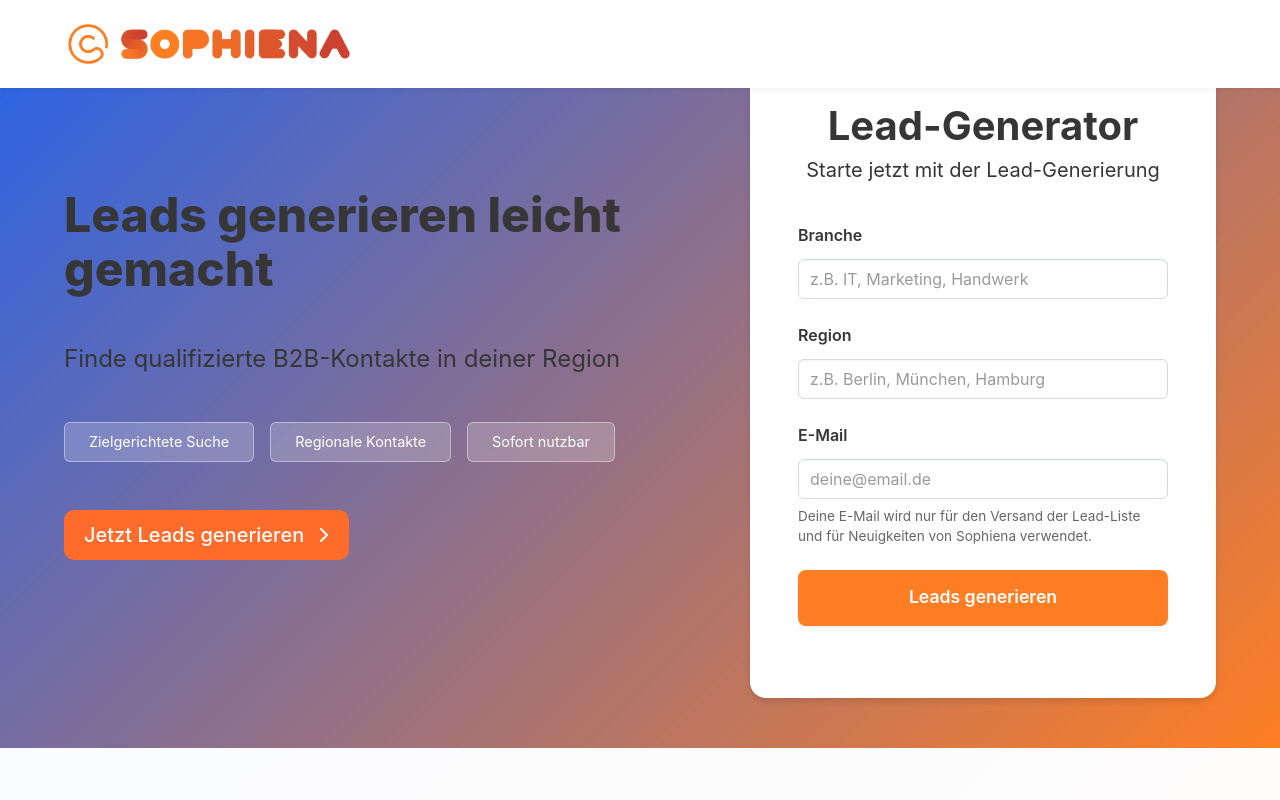
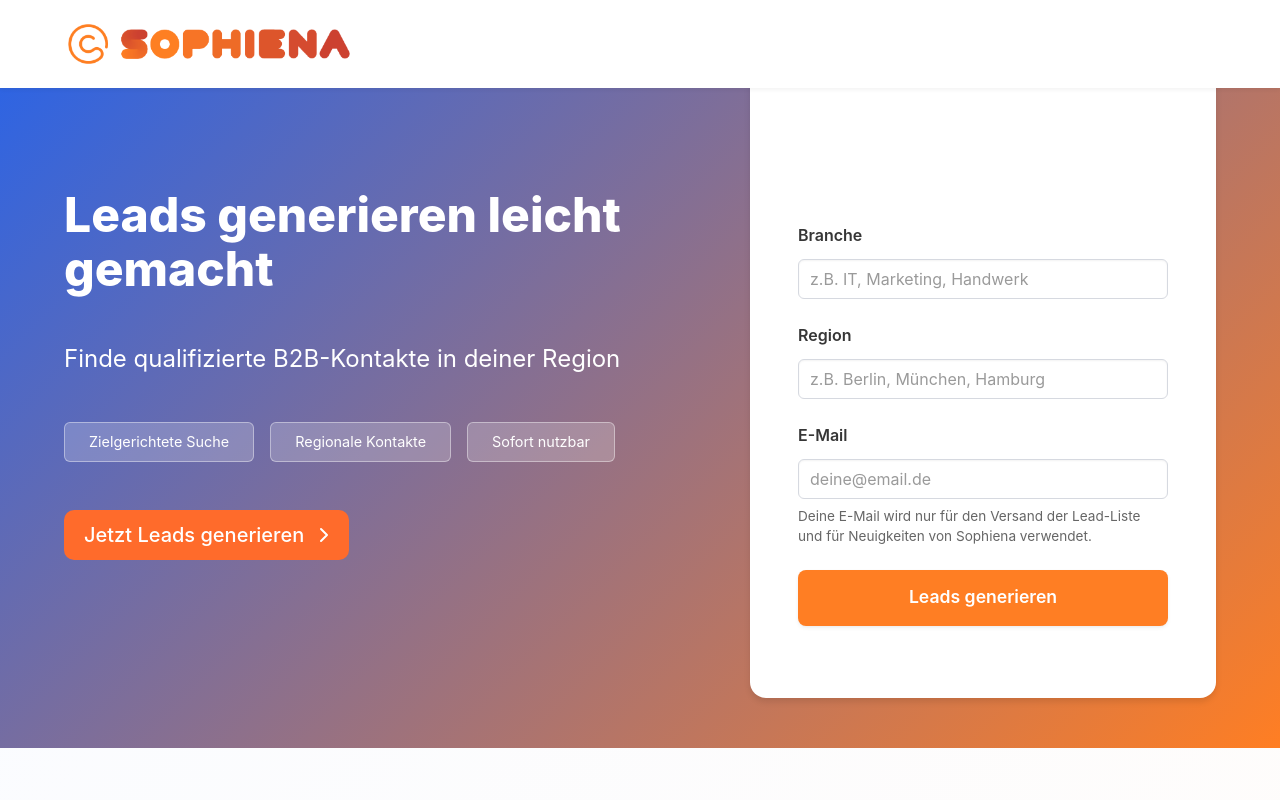
Before and after one commit to Caohung77/leadgenerator, a React (Vite) app: page / in a window 1280 px wide. Shown: the top 800 px of the page. Built offline with nearby package versions, Linux system fonts and the light colour scheme.

Commit message:
Updated hero text colors to white for better contrast

```diff
--- a/src/index.css
+++ b/src/index.css
@@ -333,11 +333,11 @@
 }
 
 .title {
-  color: #363636 !important;
+  color: #ffffff !important;
 }
 
 .subtitle {
-  color: #363636 !important;
+  color: #ffffff !important;
 }
 
 .section-title {
```
